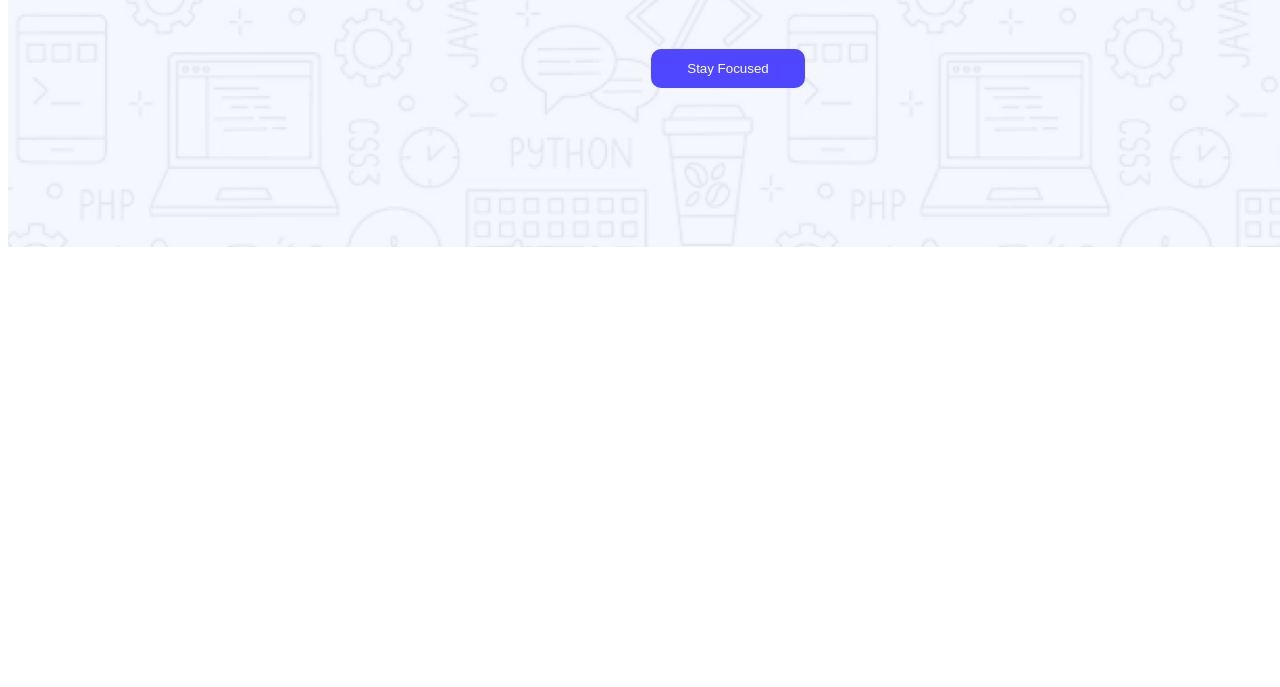
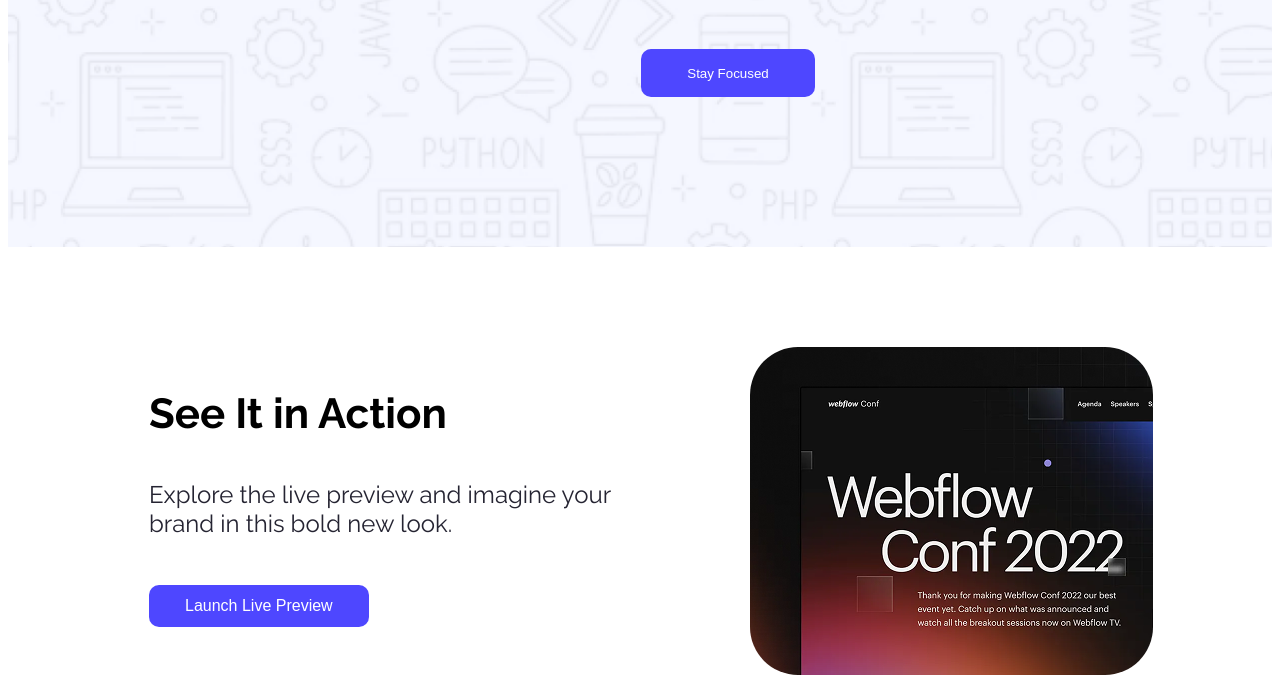
Before and after one commit to SamiunAuntor/PH-Assignment-1, a plain HTML site: page index.html in a window 1280 px wide. Shown: the part 459-1146 px from the top of the page. Before the commit the page ends 800 px from the top, so only its background shows below. Drawn offline with Linux system fonts and the light colour scheme.

Commit message:
First section in the main part is almost complete

```diff
--- a/index.html
+++ b/index.html
@@ -15,14 +15,26 @@
     <header class="header-backround">
         <div class="LOGO-Sign-Up">
             <h3 class="inter-font" id="LOGO">LOGO</h3>
-            <button id="sign-up-button">Sign Up</button>
+            <button id="sign-up-button"><a href="">Sign Up</a></button>
         </div>
         <div class="align-center">
-            <p class="raleway-font" id="header-paragraph"> Cool Dark UI Template for Webflow Agencies!</p>
-            <button id="stay-focused-button">Stay Focused</button>
+            <p class="raleway-font" id="header-paragraph">Cool Dark UI Template for Webflow Agencies!</p>
+            <button id="stay-focused-button"><a href="">Stay Focused</a></button>
         </div>
+    </header>
 
-    </header>
+    <main class="main-section">
+        <div class="first-section">
+            <div class="m-f-d1">
+                <h3 class="see-in-action raleway-font">See It in Action</h3>
+                <p class="first-section-paragraph raleway-font">Explore the live preview and imagine your brand in this bold new look.</p>
+                <button class="llp-button"><a href="">Launch Live Preview</a></button>
+            </div>
+            <div>
+                <img class="first-section-image" src="wc-mini.png" alt="">
+            </div>
+        </div>
+    </main>
 
 </body>
 </html>
--- a/style.css
+++ b/style.css
@@ -6,6 +6,11 @@
   font-style: normal;
   font-size: 34;
   color: #4E47FF;
+}
+
+a {
+    text-decoration: none;
+    color: #FFFFFF;
 }
 
 
@@ -50,6 +55,8 @@
 }
 
 #stay-focused-button {
+    height: 48px;
+    width: 174px;
     margin-right: 633px;
     margin-left: 633px;
     color: #FFFFFF;
@@ -64,7 +71,7 @@
 }
 
 .header-backround {
-    width: 1440px;
+    width: auto;
     height: 698px;
     background-image: url(Hero-bg.png);
     background-size: cover;
@@ -72,3 +79,46 @@
     background-repeat: no-repeat;
     margin: 0 auto;
 }
+
+.main-section {
+    margin-top: 100px;
+}
+
+.see-in-action {
+    font-size: 42px;
+    font-weight: bold;
+
+}
+
+.first-section {
+    margin-left: 141px;
+    margin-right: 119px;
+    display: flex;
+    justify-content: space-between;
+}
+
+.m-f-d1 {
+    height: 203px;
+    width: 517px;
+}
+
+.first-section-paragraph {
+    font-size: 24px;
+    color: #252432;
+}
+
+.first-section-image {
+    border-radius: 48px;
+}
+
+.llp-button {
+    margin-top: 23px;
+    margin-left: 0px;
+    margin-bottom: 0px;
+    color: #FFFFFF;
+    background-color: #4E47FF;
+    border-radius: 10px;
+    padding: 12px 36px 12px 36px;
+    border-style: none;
+    font-size: 16px;
+}
```
